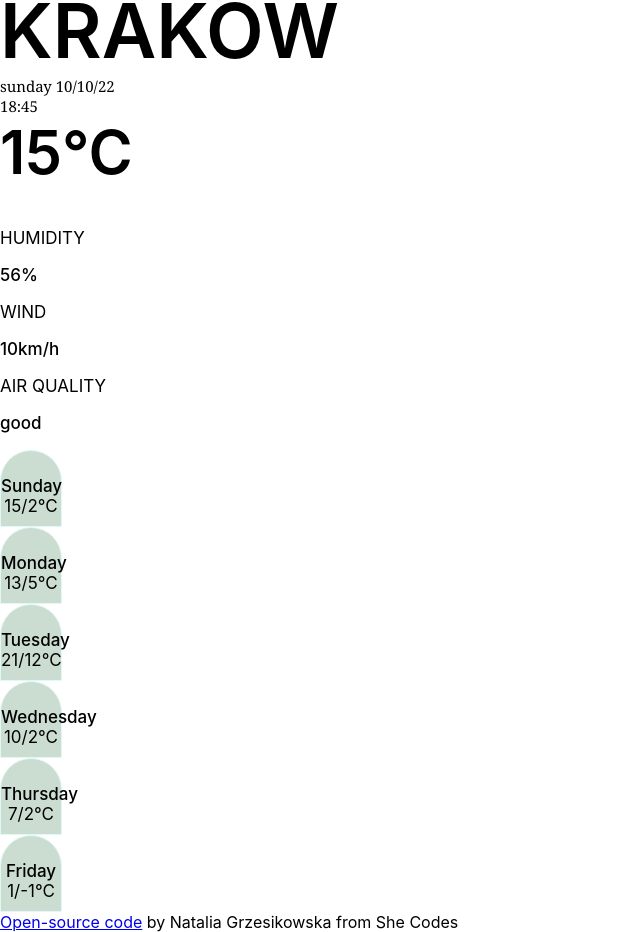
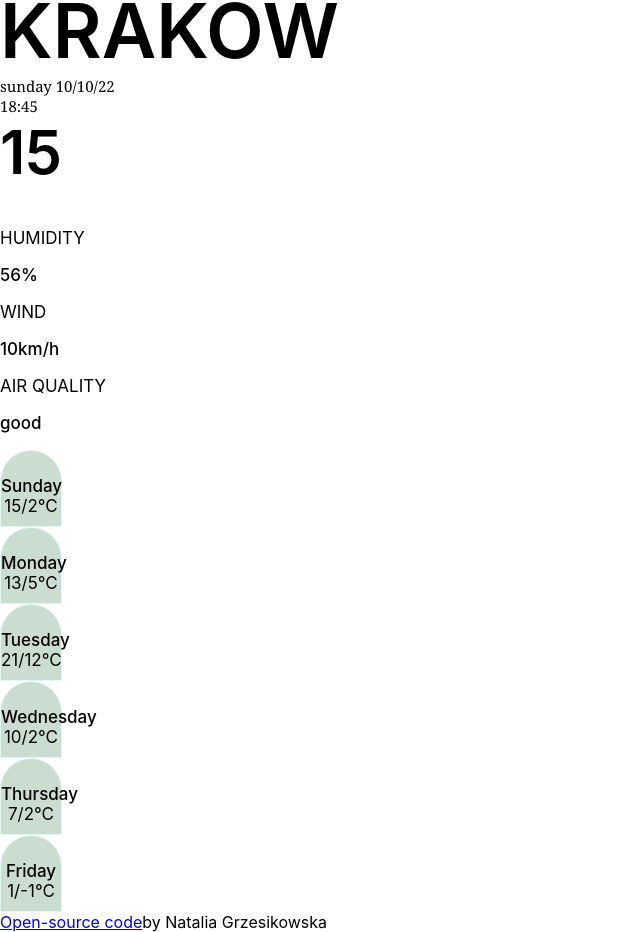
Before and after one commit to nagrzesikowska/test, a React (Create React App) app: page / in a window 1280 px wide. Shown: the part 35-967 px from the top of the page, without its empty margins (0-640 px from the left). Built offline with nearby package versions, Linux system fonts and the light colour scheme.

Commit message:
fixing link

```diff
--- a/src/App.js
+++ b/src/App.js
@@ -24,7 +24,7 @@ export default class WeatherApp extends React.Component {
               <div className="city">KRAKÓW</div>
               <div className="date">sunday 10/10/22</div>
               <div className="time">18:45</div>
-              <div className="temperature">15°C</div>
+              <div className="temperature">15</div>
             </div>
             <div className="col-4 today-parameters">
               <div class="humidity">
@@ -77,7 +77,7 @@ export default class WeatherApp extends React.Component {
               {" "}
               Open-source code
             </a>
-            <a> by Natalia Grzesikowska from She Codes</a>
+            <a>by Natalia Grzesikowska</a>
           </div>
         </div>
       </div>
```
